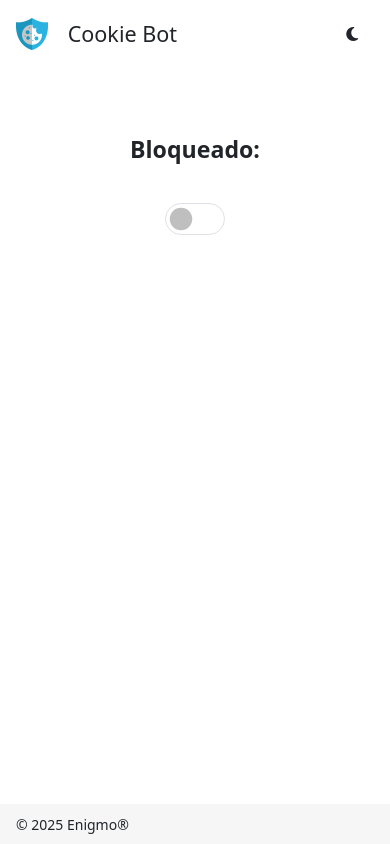
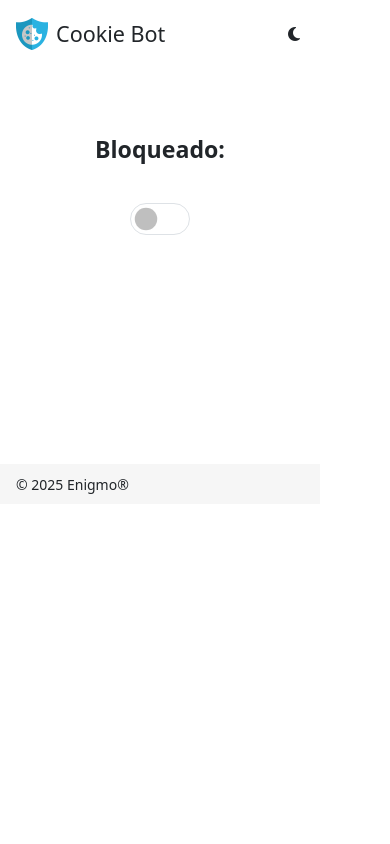
Before and after one commit to enigmoes/CookieBot, a browser extension: page src/index.html in a window 390 px wide. Drawn offline with nearby package versions, Linux system fonts and the light colour scheme.

Commit message:
Remove responsive from CSS

```diff
--- a/src/cookieBot.css
+++ b/src/cookieBot.css
@@ -103,17 +103,3 @@ body {
 .fa-red {
     color: #d40000;
 }
-
-@media (max-width: 992px) {
-    body {
-        width: 100%;
-        height: 100vh;
-    }
-    #root,
-    .popup {
-        height: 100%;
-    }
-    .popup-container {
-        height: calc(100% - 108px);
-    }
-}
```
